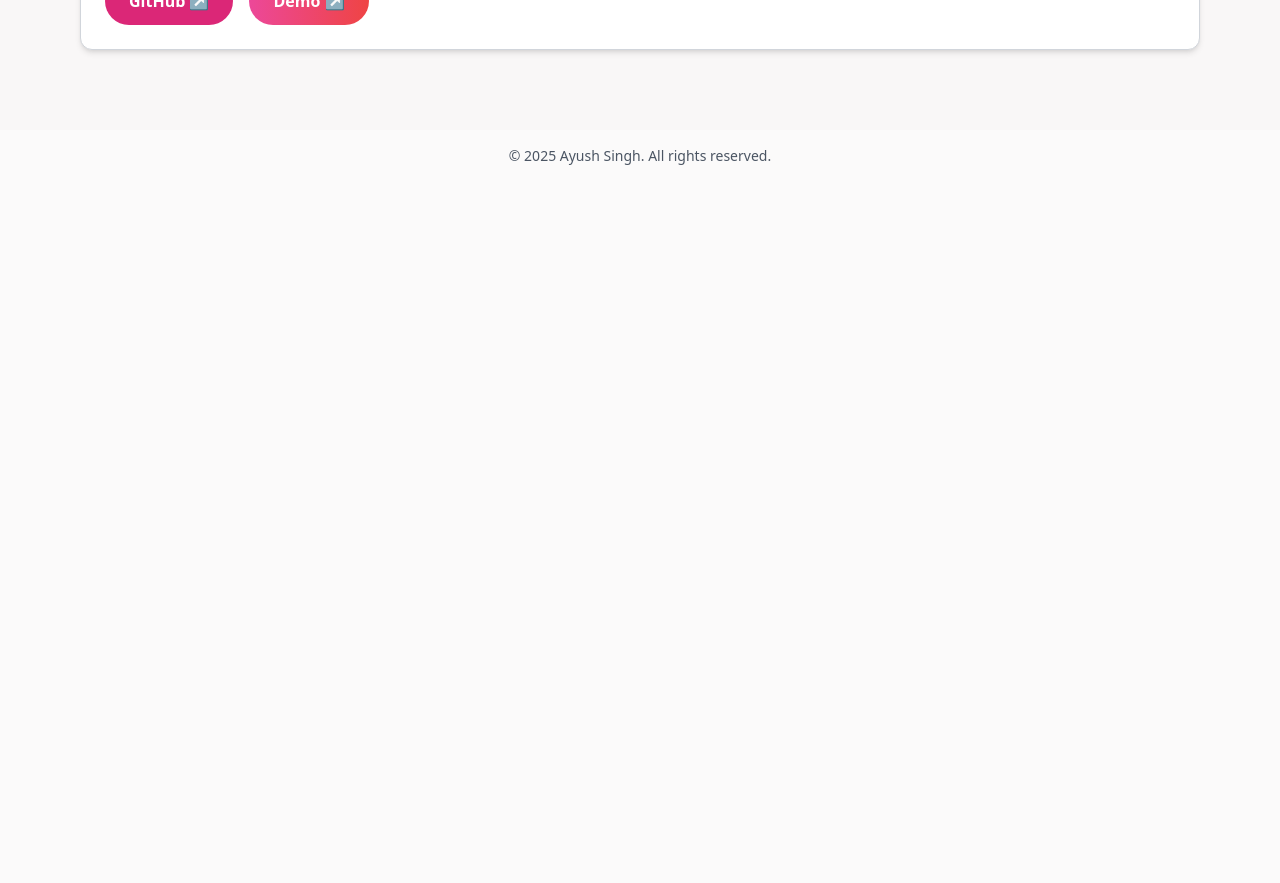
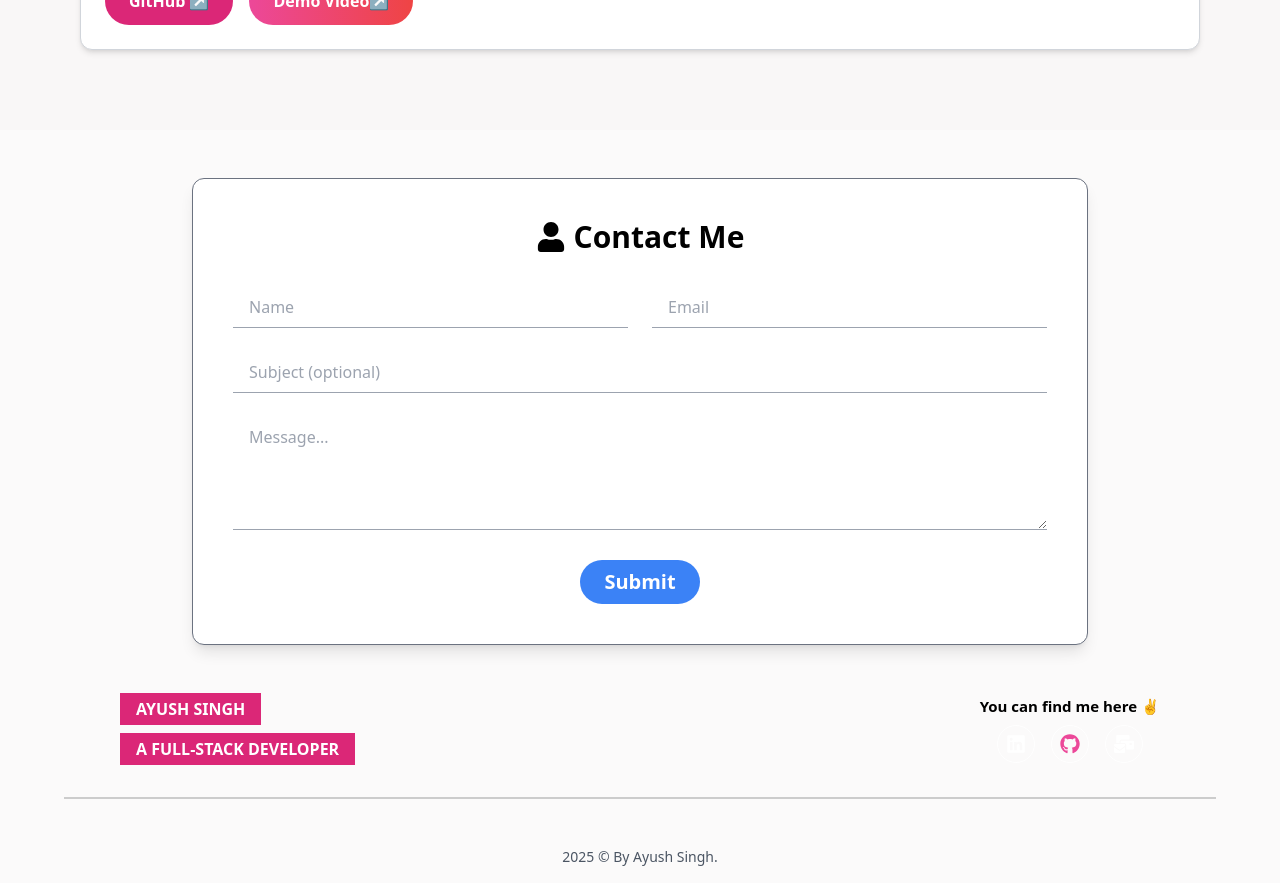
Before and after one commit to sayush950/portfolio, a Next.js app: page / in a window 1280 px wide. Shown: the part 8240-9123 px from the top of the page. Before the commit the page ends 8422 px from the top, so only its background shows below. Built offline with nearby package versions, Linux system fonts and the light colour scheme.

Commit message:
Contact Me Setup with EmailJS

```diff
--- a/package.json
+++ b/package.json
@@ -16,6 +16,7 @@
     "heroicons": "^2.2.0",
     "motion": "^12.15.0",
     "next": "15.1.8",
+    "nodemailer": "^7.0.3",
     "react": "^19.0.0",
     "react-dom": "^19.0.0",
     "react-icons": "^5.5.0",
@@ -25,6 +26,7 @@
   "devDependencies": {
     "@eslint/eslintrc": "^3",
     "@types/node": "^20",
+    "@types/nodemailer": "^6.4.17",
     "@types/react": "^19",
     "@types/react-dom": "^19",
     "@types/react-scroll": "^1.8.10",
--- a/src/app/components/contact.tsx
+++ b/src/app/components/contact.tsx
@@ -0,0 +1,104 @@
+'use client'
+import React, { useState } from 'react';
+import { FaUser, FaEnvelope, FaArrowUp, FaLinkedin, FaGithub, FaMailBulk, FaUserCircle } from 'react-icons/fa';
+import emailjs from 'emailjs-com';
+
+export default function Contact() {
+  const [formData, setFormData] = useState({ name: '', email: '', subject: '', message: '' });
+  const [sent, setSent] = useState(false);
+  const [error, setError] = useState('');
+  const [loading, setLoading] = useState(false);
+
+  const handleChange = (e: React.ChangeEvent<HTMLInputElement | HTMLTextAreaElement>) => {
+    setFormData({ ...formData, [e.target.name]: e.target.value });
+  };
+
+  const handleSubmit = async (e: React.FormEvent<HTMLFormElement>) => {
+    e.preventDefault();
+    setError('');
+    setLoading(true);
+    try {
+      await emailjs.send(
+        process.env.NEXT_PUBLIC_EMAILJS_SERVICE_ID!,
+        process.env.NEXT_PUBLIC_EMAILJS_TEMPLATE_ID!,
+        {
+          from_name: formData.name,
+          from_email: formData.email,
+          subject: formData.subject,
+          message: formData.message,
+          to_email: 'sayush950@gmail.com',
+        },
+        process.env.NEXT_PUBLIC_EMAILJS_PUBLIC_KEY!
+      );
+
+      setSent(true);
+      setLoading(false);
+      setFormData({ name: '', email: '', subject: '', message: '' });
+
+      // Wait 2 seconds before refresh
+      setTimeout(() => {
+        window.location.href = '/';
+      }, 2000);
+
+    } catch (err) {
+      console.error('EmailJS error:', err);
+      setError('Failed to send message. Please try again.');
+      setLoading(false);
+    }
+  };
+
+  const scrollToTop = () => window.scrollTo({ top: 0, behavior: 'smooth' });
+
+  return (
+    <div id="contact" className="min-h-[80vh] flex flex-col justify-between">
+      <div className="flex justify-center items-center py-12">
+        <form onSubmit={handleSubmit} className="p-10 rounded-xl w-full max-w-4xl bg-white dark:bg-[#2f2f2f] text-black dark:text-white shadow-lg border border-gray-500 dark:border-zinc-700">
+          <h2 className="text-3xl font-bold text-center mb-8 flex items-center justify-center">
+            <FaUser className="mr-2" /> Contact Me
+          </h2>
+          <div className="grid grid-cols-1 md:grid-cols-2 gap-6">
+            <input name="name" value={formData.name} onChange={handleChange} type="text" placeholder="Name" required className="bg-transparent border-b border-gray-400 py-2 px-4 focus:outline-none" />
+            <input name="email" value={formData.email} onChange={handleChange} type="email" placeholder="Email" required className="bg-transparent border-b border-gray-400 py-2 px-4 focus:outline-none" />
+          </div>
+          <input name="subject" value={formData.subject} onChange={handleChange} type="text" placeholder="Subject (optional)" className="w-full bg-transparent border-b border-gray-400 py-2 px-4 mt-6 focus:outline-none" />
+          <textarea name="message" value={formData.message} onChange={handleChange} rows={4} placeholder="Message..." required className="w-full bg-transparent border-b border-gray-400 py-2 px-4 mt-6 focus:outline-none" />
+
+          <div className="flex justify-center">
+            <button type="submit" className="bg-blue-500 text-white text-xl font-bold px-6 py-2 rounded-full mt-6">
+              {loading ? 'Sending...' : 'Submit'}
+            </button>
+          </div>
+
+          {sent && <p className="text-green-400 mt-4 text-center text-2xl font-bold">Message sent successfully!</p>}
+          {error && <p className="text-red-400 mt-4 text-center">{error}</p>}
+        </form>
+      </div>
+      <div className="flex justify-between items-center px-10 pb-0">
+        <div>
+          <p className="bg-pink-600 text-white ml-20 px-4 py-1 inline-block mb-2 font-bold">AYUSH SINGH</p> <br />
+          <p className="bg-pink-600 text-white ml-20 px-4 py-1 inline-block font-bold">A FULL-STACK DEVELOPER</p>
+        </div>
+        <div className="text-center">
+          <p className="font-semibold text-[15px] underline-offset-2 mb-2 mr-20">You can find me here ✌️</p>
+          <div className="flex gap-4 justify-center mr-20">
+            <a href="https://www.linkedin.com/in/ayush-singh-a70a07156/" target="_blank" rel="noreferrer" className="text-white text-xl border border-white rounded-full p-2"><FaLinkedin /></a>
+            <a href="https://github.com/sayush950" target="_blank" rel="noreferrer" className="text-pink-500 text-xl border border-white rounded-full p-2"><FaGithub /></a>
+            <a href="mailto:sayush950@gmail.com" className="text-white text-xl border border-white rounded-full p-2"><FaMailBulk /></a>
+          </div>
+        </div>
+      </div>
+      <hr
+  style={{
+    width: '90%',
+    margin: '2rem auto',
+    border: 'none',
+    borderTop: '2px solid #ccc',
+  }}
+/>
+
+      <button onClick={scrollToTop} className="fixed bottom-[30px] right-[60px] bg-white text-black p-3 rounded-full shadow-md hover:bg-gray-300">
+        <FaArrowUp />
+      </button>
+    </div>
+  );
+}
--- a/src/app/components/footer.tsx
+++ b/src/app/components/footer.tsx
@@ -1,7 +1,7 @@
 export default function Footer() {
   return (
     <footer className="text-center py-4 text-sm text-gray-600 dark:text-gray-400">
-      © 2025 Ayush Singh. All rights reserved.
+      {new Date().getFullYear()} ©  By Ayush Singh.
     </footer>
   );
 }
--- a/src/app/components/projects.tsx
+++ b/src/app/components/projects.tsx
@@ -243,7 +243,7 @@ const Project = () => {
                 target="_blank"
                 className="px-6 py-3 rounded-full bg-gradient-to-r from-pink-500 to-red-500 hover:from-pink-600 hover:to-red-600 transition text-white font-semibold"
               >
-                Demo ↗
+                Demo Video↗
               </a>
             </div>
           </div>
--- a/src/app/page.tsx
+++ b/src/app/page.tsx
@@ -5,6 +5,7 @@ import Education from "./components/education";
 import BackgroundCanvas from "./components/BackgroundCanvas";
 import Experience from "./components/experience";
 import Project from "./components/projects";
+import Contact from "./components/contact";
 
 export default function Home() {
   return (
@@ -16,6 +17,7 @@ export default function Home() {
       <Experience />
       <Skills />
       <Project />
+      <Contact />
     </main>
   );
 }
```
Also changed, not shown: 2 other files (tests, documents, lock files or other folders).
